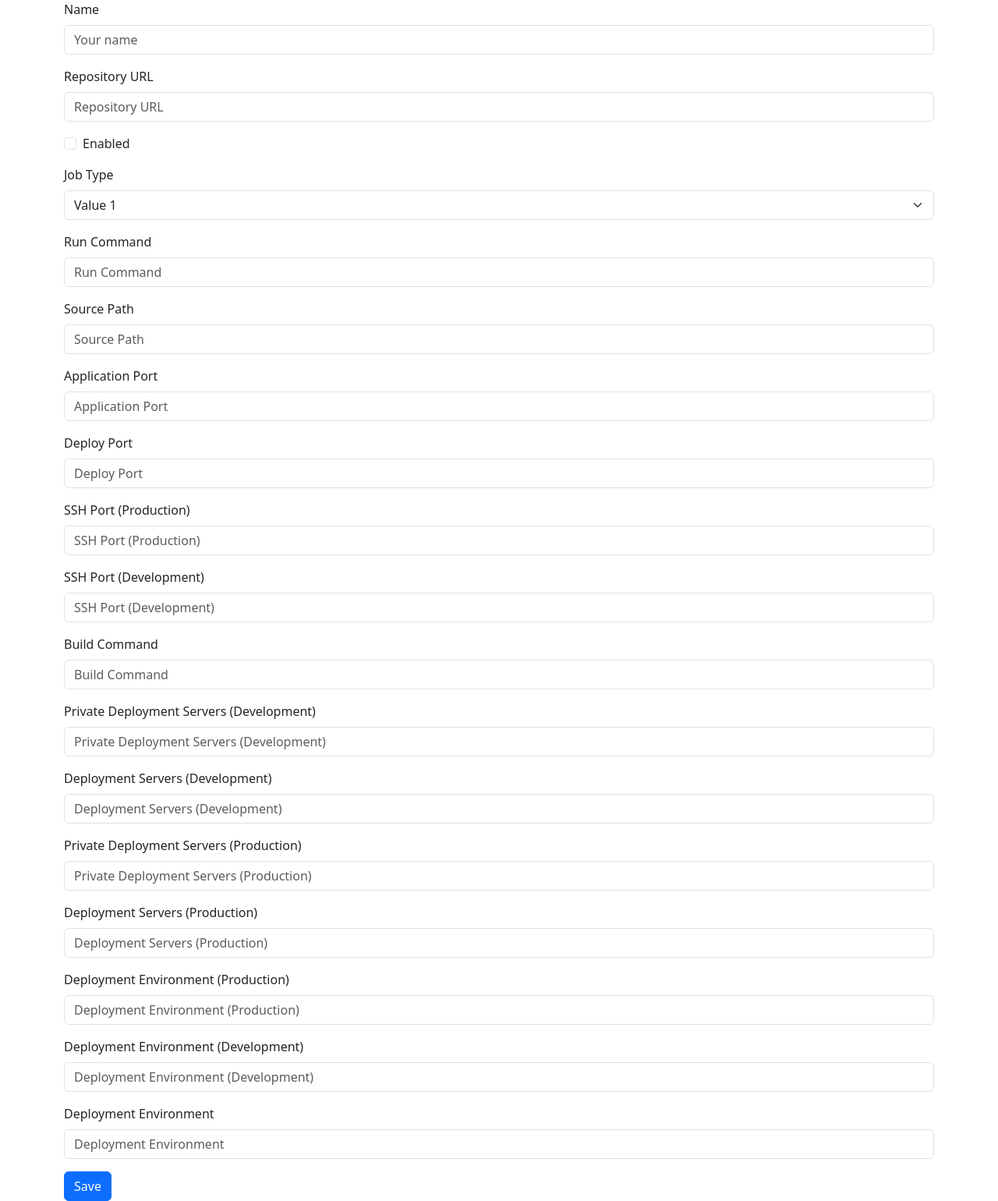
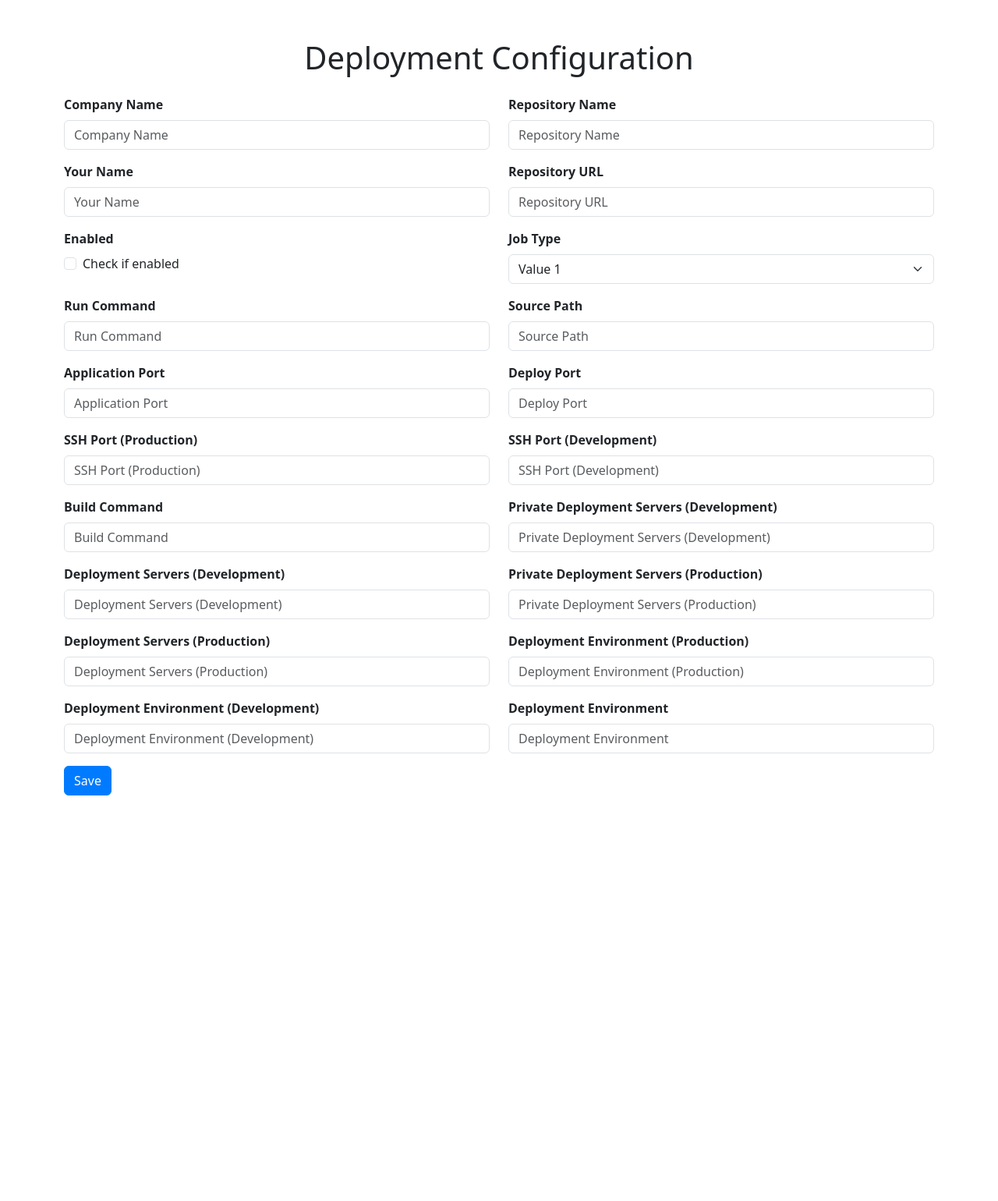
Before and after one commit to AbhinavSharma0112/Simple, a Flask app: page / in a window 1280 px wide. Shown: the whole page at 78% size. After the commit the page ends 1020 px from the top, so only its background shows below. Run offline with Flask 3, Linux system fonts and the light colour scheme.

Commit message:
final changes

```diff
--- a/templates/newindex.html
+++ b/templates/newindex.html
@@ -5,23 +5,57 @@
     <meta name="viewport" content="width=device-width, initial-scale=1.0">
     <title>Deployment Configuration</title>
     <link href="https://cdn.jsdelivr.net/npm/bootstrap@5.3.3/dist/css/bootstrap.min.css" rel="stylesheet" integrity="sha384-QWTKZyjpPEjISv5WaRU9OFeRpok6YctnYmDr5pNlyT2bRjXh0JMhjY6hW+ALEwIH" crossorigin="anonymous">
+    <style>
+        /* Additional custom styles can be added here */
+        .container {
+            margin-top: 50px;
+        }
+        .form-label {
+            font-weight: bold;
+        }
+        .btn-primary {
+            background-color: #007bff;
+            border-color: #007bff;
+        }
+        .btn-primary:hover {
+            background-color: #0056b3;
+            border-color: #0056b3;
+        }
+    </style>
 </head>
 <body>
 <div class="container">
+    <h1 class="text-center mb-4">Deployment Configuration</h1>
     <form action="/add" method="post">
-        <div class="mb-3">
-            <label for="name" class="form-label">Name</label>
-            <input type="text" name="name" class="form-control" id="name" placeholder="Your name">
+        <div class="row mb-3">
+            <div class="col-md-6">
+                <label for="company_name" class="form-label">Company Name</label>
+                <input type="text" name="company_name" class="form-control" id="company_name" placeholder="Company Name">
             </div>
-        <div class="mb-3">
+            <div class="col-md-6">
+                <label for="repo_name" class="form-label">Repository Name</label>
+                <input type="text" name="repo_name" class="form-control" id="repo_name" placeholder="Repository Name">
+            </div>
+        </div>
+        <div class="row mb-3">
+            <div class="col-md-6">
+                <label for="name" class="form-label">Your Name</label>
+                <input type="text" name="name" class="form-control" id="name" placeholder="Your Name">
+            </div>
+            <div class="col-md-6">
                 <label for="repo_url" class="form-label">Repository URL</label>
                 <input type="text" name="repo_url" class="form-control" id="repo_url" placeholder="Repository URL">
             </div>
-        <div class="mb-3 form-check">
-            <input type="checkbox" name="enabled" class="form-check-input" id="enabled">
-            <label class="form-check-label" for="enabled">Enabled</label>
         </div>
-        <div class="mb-3">
+        <div class="row mb-3">
+            <div class="col-md-6">
+                <label for="enabled" class="form-label">Enabled</label>
+                <div class="form-check">
+                    <input class="form-check-input" type="checkbox" name="enabled" id="enabled">
+                    <label class="form-check-label" for="enabled">Check if enabled</label>
+                </div>
+            </div>
+            <div class="col-md-6">
                 <label for="job_type" class="form-label">Job Type</label>
                 <select name="job_type" class="form-select" id="job_type">
                     <option value="value1">Value 1</option>
@@ -29,63 +63,82 @@
                     <option value="value3">Value 3</option>
                 </select>
             </div>
-        <div class="mb-3">
+        </div>
+        <div class="row mb-3">
+            <div class="col-md-6">
                 <label for="run_command" class="form-label">Run Command</label>
                 <input type="text" name="run_command" class="form-control" id="run_command" placeholder="Run Command">
             </div>
-        <div class="mb-3">
+            <div class="col-md-6">
                 <label for="src_path" class="form-label">Source Path</label>
                 <input type="text" name="src_path" class="form-control" id="src_path" placeholder="Source Path">
             </div>
-        <div class="mb-3">
+        </div>
+        <div class="row mb-3">
+            <div class="col-md-6">
                 <label for="application_port" class="form-label">Application Port</label>
                 <input type="text" name="application_port" class="form-control" id="application_port" placeholder="Application Port">
             </div>
-        <div class="mb-3">
+            <div class="col-md-6">
                 <label for="deploy_port" class="form-label">Deploy Port</label>
                 <input type="text" name="deploy_port" class="form-control" id="deploy_port" placeholder="Deploy Port">
             </div>
-        <div class="mb-3">
+        </div>
+        <div class="row mb-3">
+            <div class="col-md-6">
                 <label for="ssh_port_prod" class="form-label">SSH Port (Production)</label>
                 <input type="text" name="ssh_port_prod" class="form-control" id="ssh_port_prod" placeholder="SSH Port (Production)">
             </div>
-        <div class="mb-3">
+            <div class="col-md-6">
                 <label for="ssh_port_dev" class="form-label">SSH Port (Development)</label>
                 <input type="text" name="ssh_port_dev" class="form-control" id="ssh_port_dev" placeholder="SSH Port (Development)">
             </div>
-        <div class="mb-3">
+        </div>
+        <div class="row mb-3">
+            <div class="col-md-6">
                 <label for="build_command" class="form-label">Build Command</label>
                 <input type="text" name="build_command" class="form-control" id="build_command" placeholder="Build Command">
             </div>
-        <div class="mb-3">
+            <div class="col-md-6">
                 <label for="pvt_deploy_servers_dev" class="form-label">Private Deployment Servers (Development)</label>
                 <input type="text" name="pvt_deploy_servers_dev" class="form-control" id="pvt_deploy_servers_dev" placeholder="Private Deployment Servers (Development)">
             </div>
-        <div class="mb-3">
+        </div>
+        <div class="row mb-3">
+            <div class="col-md-6">
                 <label for="deploy_servers_dev" class="form-label">Deployment Servers (Development)</label>
                 <input type="text" name="deploy_servers_dev" class="form-control" id="deploy_servers_dev" placeholder="Deployment Servers (Development)">
             </div>
-        <div class="mb-3">
+            <div class="col-md-6">
                 <label for="pvt_deploy_servers_prod" class="form-label">Private Deployment Servers (Production)</label>
                 <input type="text" name="pvt_deploy_servers_prod" class="form-control" id="pvt_deploy_servers_prod" placeholder="Private Deployment Servers (Production)">
             </div>
-        <div class="mb-3">
+        </div>
+        <div class="row mb-3">
+            <div class="col-md-6">
                 <label for="deploy_servers_prod" class="form-label">Deployment Servers (Production)</label>
                 <input type="text" name="deploy_servers_prod" class="form-control" id="deploy_servers_prod" placeholder="Deployment Servers (Production)">
             </div>
-        <div class="mb-3">
+            <div class="col-md-6">
                 <label for="deploy_env_prod" class="form-label">Deployment Environment (Production)</label>
                 <input type="text" name="deploy_env_prod" class="form-control" id="deploy_env_prod" placeholder="Deployment Environment (Production)">
             </div>
-        <div class="mb-3">
+        </div>
+        <div class="row mb-3">
+            <div class="col-md-6">
                 <label for="deploy_env_dev" class="form-label">Deployment Environment (Development)</label>
                 <input type="text" name="deploy_env_dev" class="form-control" id="deploy_env_dev" placeholder="Deployment Environment (Development)">
             </div>
-        <div class="mb-3">
+            <div class="col-md-6">
                 <label for="deploy_env" class="form-label">Deployment Environment</label>
                 <input type="text" name="deploy_env" class="form-control" id="deploy_env" placeholder="Deployment Environment">
             </div>
+        </div>
+        <div class="row mb-3">
+            <div class="col-md-12">
                 <button type="submit" class="btn btn-primary">Save</button>
+            </div>
+        </div>
     </form>
 </div>
 
--- a/yamlfile.py
+++ b/yamlfile.py
@@ -1,30 +1,23 @@
-import yaml
+# import yaml
 from flask import Flask, request, redirect, render_template
 from github import Github
 import os
 import subprocess
 import urllib.parse
-
+import oyaml as yaml
 
 app = Flask(__name__)
 
-# GitHub credentials
-username = "AbhinavSharma0112"
-password = "Abhinavsharma@1"
+github_token = os.environ.get("GITHUB_TOKEN")
+github_username = os.environ.get("GITHUB_USERNAME")
+
 repo_name = "Simple"  # Repository name (without username)
 repo_path = r"D:\workspace\Simple"  # Specify the path in the repository where you want to save the YAML files
 
 try:
-    # Initialize GitHub instance
-    # Initialize GitHub instance with Personal Access Token
-    g = Github(login_or_token="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")
-
-    # g = Github(username, password)
+    g = Github(login_or_token=github_token)
     gituser = g.get_user()
-    print(gituser)
     repo = gituser.get_repo(repo_name)
-    print(repo)
-
 
 except Exception as e:
     print("An error occurred:", e)
@@ -33,6 +26,8 @@
 @app.route('/add', methods=['POST'])
 def get_user_input():
     if request.method == "POST":
+        company_name = request.form.get('company_name')
+        repo_name = request.form.get('repo_name')  # Get the repository name from the form
         name = request.form.get('name')
         repo_url = request.form.get('repo_url')
         enabled = request.form.get('enabled')
@@ -74,15 +69,22 @@
         }
 
         file_name = f"{name}.yaml"
-        escaped_repo_url = urllib.parse.quote(repo_url, safe='')
+        escaped_company_name = urllib.parse.quote(company_name, safe='')
+        escaped_repo_name = urllib.parse.quote(repo_name, safe='')  # Escape repository name
+        escaped_name = urllib.parse.quote(name, safe='')
 
-        dynamic_repo_path = r"pipelines/SoftwareMathematics" + f"/{escaped_repo_url}" + r"/companyname" + f"/{escaped_repo_url}"
-        # Ensure the file path is correctly constructed
-        file_path = os.path.join(repo_path, file_name)
+        # Construct the directory path
+        directory_path = os.path.join(repo_path, 'pipelines', 'SoftwareMathematics', escaped_company_name, escaped_repo_name)
+
+        # Ensure the directory exists, creating if necessary
+        os.makedirs(directory_path, exist_ok=True)
+
+        # Construct the file path
+        file_path = os.path.join(directory_path, file_name)
 
         # Save YAML file locally
         with open(file_path, 'w') as file:
-            yaml.dump(data, file)
+            yaml.dump(data, file, default_flow_style=False)
 
         # Upload YAML file to GitHub
         try:
@@ -90,21 +92,32 @@
             with open(file_path, 'r') as file:
                 content = file.read()
 
+            # Construct the dynamic_repo_path
+            dynamic_repo_path = f"pipelines/SoftwareMathematics/{escaped_company_name}/{escaped_repo_name}/{file_name}"
 
             repo.create_file(dynamic_repo_path, f"Create {file_name}", content, branch="yaml_file_create")
 
-            git_cmd = ["git", "push"]
-            subprocess.run(git_cmd)
+            git_cmd_add = ["git", "add", file_path]
+            subprocess.run(git_cmd_add)
+
+            git_cmd_commit = ["git", "commit", "-m", f"Add {file_name}"]
+            subprocess.run(git_cmd_commit)
+
+            git_cmd_push = ["git", "push", "origin", "yaml_file_create"]
+            subprocess.run(git_cmd_push)
 
             return redirect('/')
         except Exception as e:
+            error_message = str(e)
             print("An error occurred while uploading file to GitHub:", str(e))
-            return "Error occurred while uploading file to GitHub."
+            return "Error occurred while uploading file to GitHub. Please check logs for details."
+
+
 
 
 @app.route('/')
 def hello_world():
-    return render_template("newindex.html")
+    return render_template("newindex.html", github_username=github_username)
 
 
 if __name__ == "__main__":
```
Lines whose indentation alone changed are shown as unchanged.
